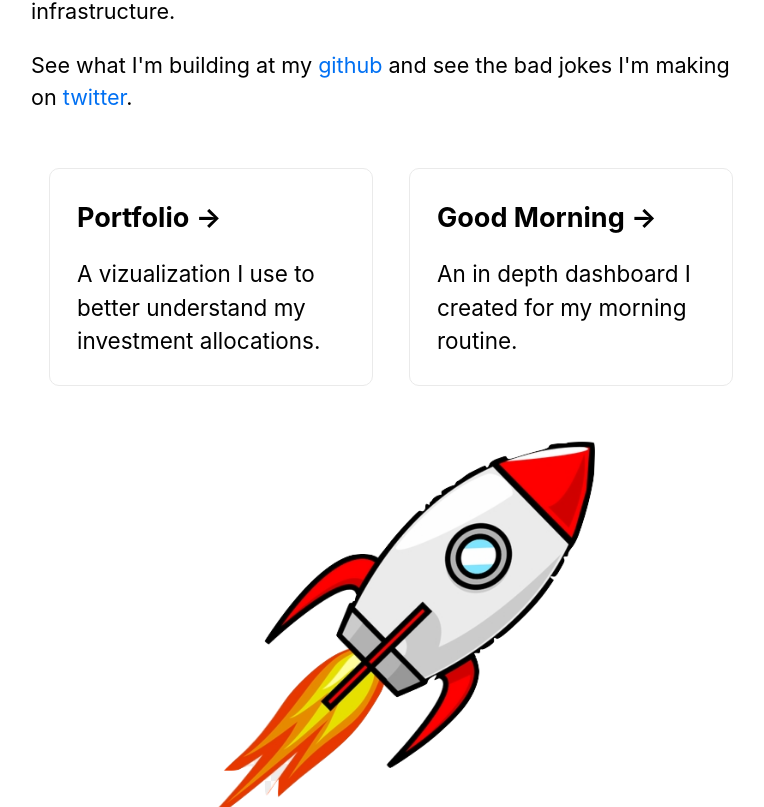
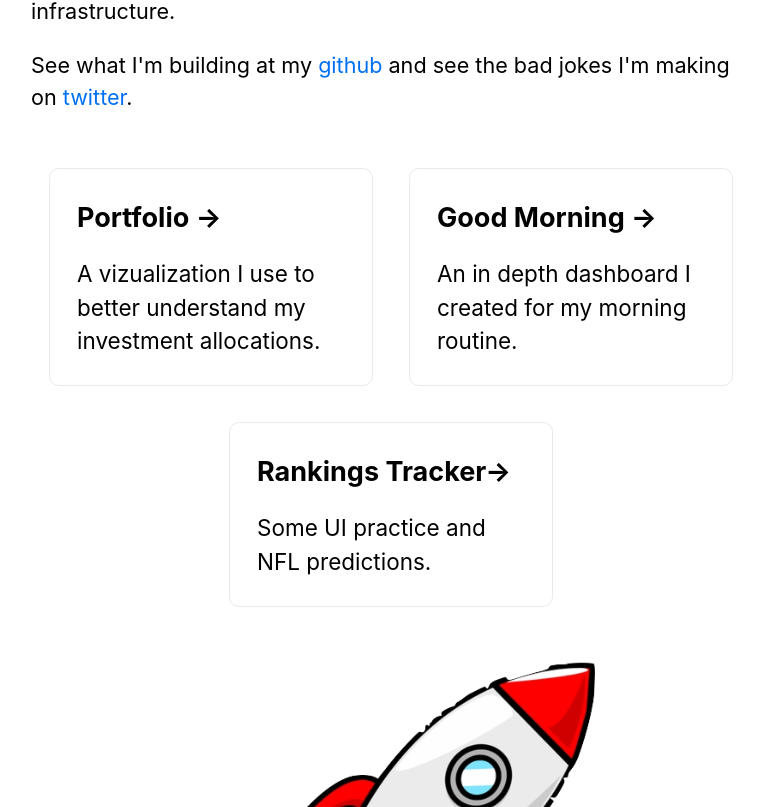
Before and after one commit to scottherlihy/websites, a Next.js app in the folder personal-website/: page / in a window 1280 px wide. Shown: the part 425-1232 px from the top of the page, without its empty margins (249-1013 px from the left). Built offline with nearby package versions, Linux system fonts and the light colour scheme.

Commit message:
Added placeholder for rankings tracker

```diff
--- a/personal-website/pages/index.js
+++ b/personal-website/pages/index.js
@@ -28,6 +28,13 @@ export default function Home() {
           <a className="card">
             <h3>Good Morning &rarr;</h3>
             <p>An in depth dashboard I created for my morning routine.</p>
+          </a>
+        </Link>
+
+        <Link href="/rankings">
+          <a className="card">
+            <h3>Rankings Tracker&rarr;</h3>
+            <p>Some UI practice and NFL predictions.</p>
           </a>
         </Link>
 
```
Also changed, not shown: personal-website/pages/rankings.js (added, +10 -0 lines).
